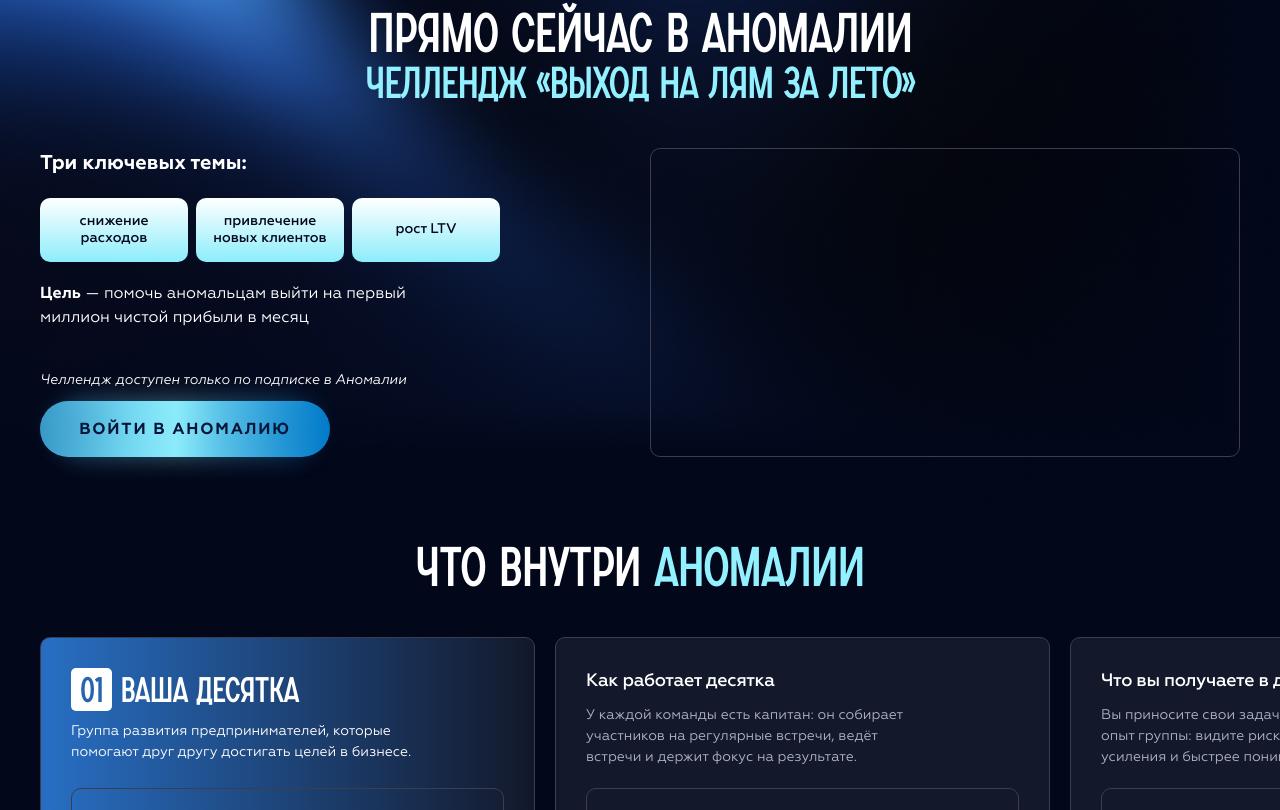
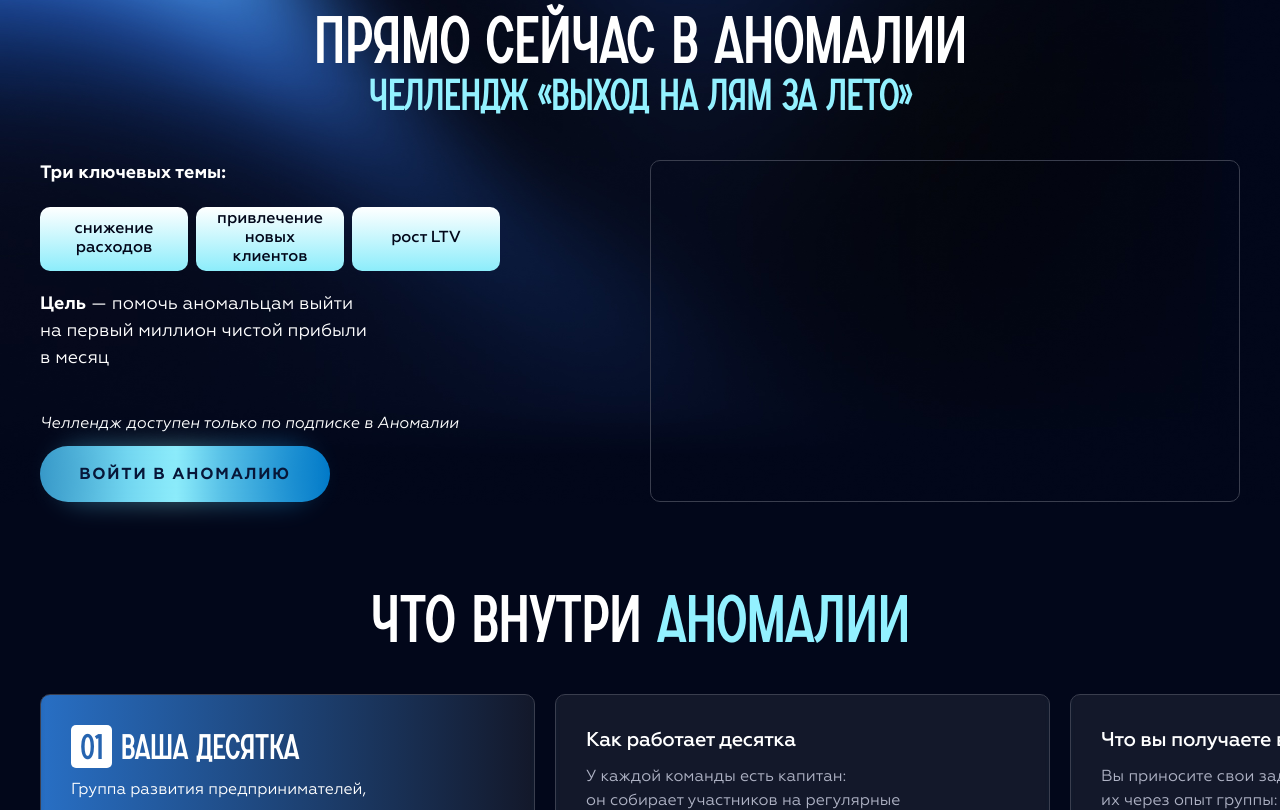
Before and after one commit to ditarget/anomaly-club-site, a Next.js app: page / in a window 1280 px wide. Shown: the part 1210-2020 px from the top of the page. Built offline with nearby package versions, Linux system fonts and the light colour scheme.

Commit message:
update text styles and educationDetailsData

```diff
--- a/src/components/modals/education-details-modal/educationDetailsData.ts
+++ b/src/components/modals/education-details-modal/educationDetailsData.ts
@@ -36,9 +36,10 @@ export const educationDetailsData: IEducationDetailsData = {
 		{
 			id: 2,
 			badge: 'Продажи и маркетинг',
-			title: '9-й эфир НЕмикробизнес «Как\u00A0сделать\u00A0перелидоз»',
+			title:
+				'9-й эфир НЕмикробизнес «Как\u00A0настроить\u00A0продажи и\u00A0увеличить количество сделок»',
 			description:
-				'Эфир о\u00A0том, как забирать больше клиентов с\u00A0рынка и\u00A0понимать показатели, которые ведут к\u00A0росту.',
+				'Эфир о\u00A0простых механиках роста продаж и\u00A0прибыли из\u00A0текущей клиентской базы.',
 			image: 'bg-[url("/images/courses/anomaly-img-22.webp")]'
 		},
 		{
@@ -52,10 +53,9 @@ export const educationDetailsData: IEducationDetailsData = {
 		{
 			id: 4,
 			badge: 'Продажи и маркетинг',
-			title:
-				'8-й эфир НЕмикробизнес «Как\u00A0настроить\u00A0продажи и\u00A0увеличить количество сделок»',
+			title: '8-й эфир НЕмикробизнес «Как\u00A0сделать\u00A0перелидоз»',
 			description:
-				'Эфир о\u00A0простых механиках роста продаж и\u00A0прибыли из\u00A0текущей клиентской базы.',
+				'Эфир о\u00A0том, как забирать больше клиентов с\u00A0рынка и\u00A0понимать показатели, которые ведут к\u00A0росту.',
 			image: 'bg-[url("/images/courses/anomaly-img-24.webp")]'
 		},
 		{
--- a/src/components/ui/base/Heading.tsx
+++ b/src/components/ui/base/Heading.tsx
@@ -13,7 +13,7 @@ export function H2({ children, addStyle }: HeadingProps) {
 	return (
 		<h2
 			className={cn(
-				'font-display text-[36px] sm:text-[55px] tracking-[-0.02em] leading-[1.1]',
+				'font-display text-[36px] sm:text-[55px] xl:text-[66px] tracking-[-0.02em] leading-[1.1]',
 				addStyle
 			)}
 		>
--- a/src/styles/text.ts
+++ b/src/styles/text.ts
@@ -2,13 +2,13 @@ import { listeners } from 'process'
 
 export const text = {
 	caption: 'text-[10px] xs:text-[12px]',
-	body: 'text-[12px] xs:text-[14px]',
+	body: 'text-[12px] xs:text-[14px] xl:text-[16px]',
 	agreements: 'text-[12px] xs:text-[13px]',
-	list: 'text-[11px] xs:text-[14px]',
-	bodyLarge: 'text-[12px] xs:text-[16px]',
+	list: 'text-[11px] xs:text-[14px] xl:text-[16px]',
+	bodyLarge: 'text-[12px] xs:text-[16px] xl:text-[18px]',
 	buttonText:
 		'text-[14px] xs:text-[16px] uppercase tracking-[0.11em] font-bold',
 	buttonMiniText: 'text-[10px] uppercase tracking-[0.11em] font-bold',
-	cardTitle: 'text-[16px] xs:text-[18px] font-medium tracking-[-0.02em]',
+	cardTitle: 'text-[16px] xs:text-[18px] xl:text-[20px] font-medium tracking-[-0.02em]',
 	badge: 'text-[10px] xs:text-[12px] font-medium tracking-[-0.02em]'
 }
```
